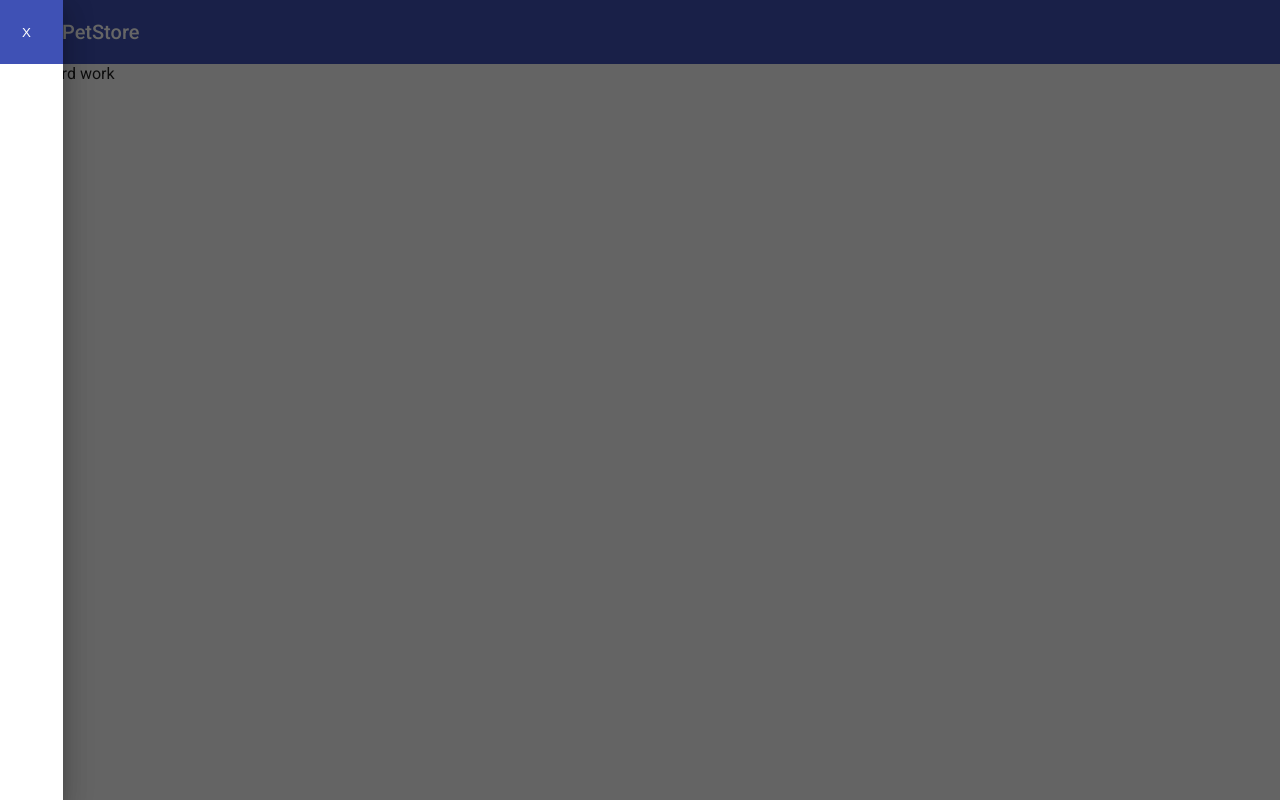
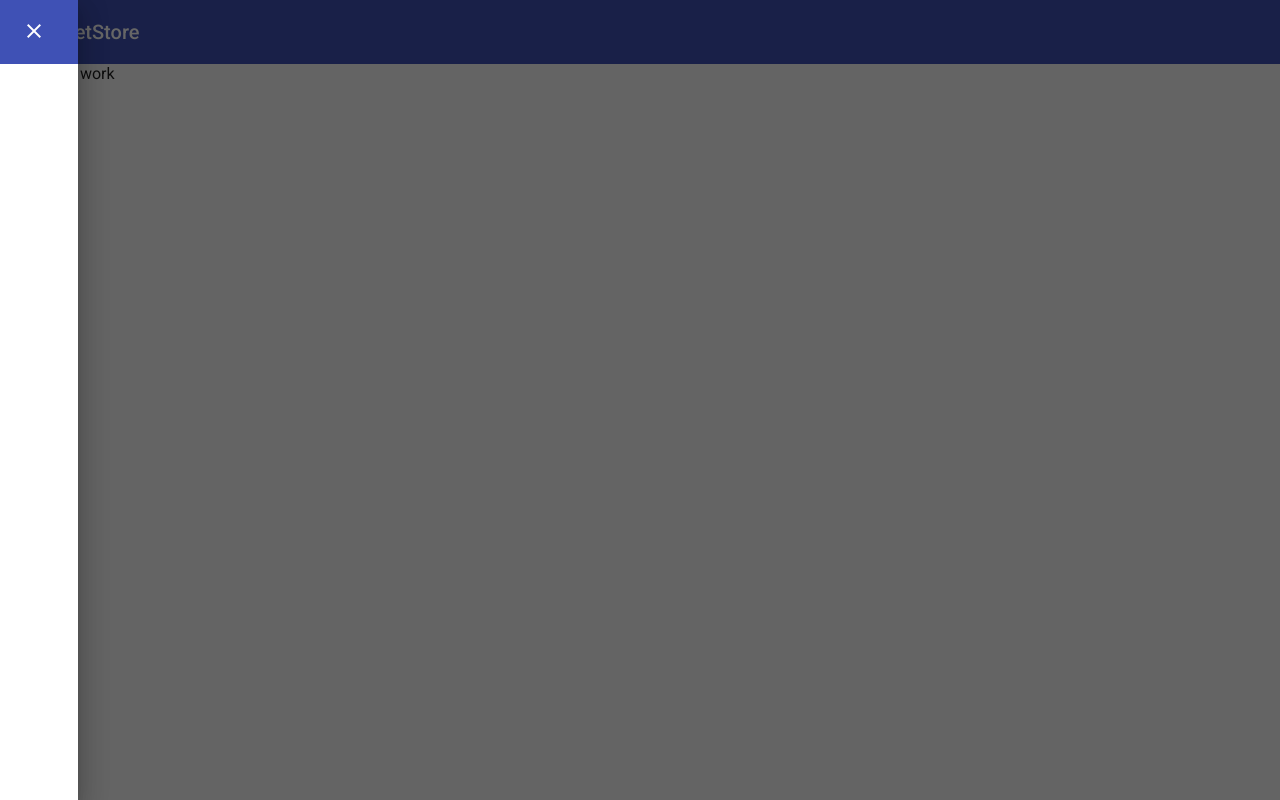
Before and after one commit to Douglas-Felipe/Bootcamp, an Angular app in the folder petstore/: page / in a window 1280 px wide. Both pictures are taken after a click on the button "menu". Built offline with nearby package versions, Linux system fonts and the light colour scheme.

Commit message:
Definindo a url da API e criando as interfaces principais do projeto

```diff
--- a/petstore/src/app/app.component.html
+++ b/petstore/src/app/app.component.html
@@ -2,7 +2,9 @@
 <mat-sidenav-container>
   <mat-sidenav #sidenav mode="over">
     <mat-toolbar color="primary">
-        <button mat-icon-button aria-label="Menu" class="header-button" (click)="sidenav.toggle()">X</button>
+        <button mat-icon-button aria-label="Menu" class="header-button" (click)="sidenav.toggle()">
+          <mat-icon>close</mat-icon>
+        </button>
     </mat-toolbar>
   </mat-sidenav>
   <mat-sidenav-content>
--- a/petstore/src/environments/environment.prod.ts
+++ b/petstore/src/environments/environment.prod.ts
@@ -1,3 +1,4 @@
 export const environment = {
-  production: true
+  production: true,
+  apiUrl: 'https://petshop-sp.ue.r.appspot.com'
 };
--- a/petstore/src/environments/environment.ts
+++ b/petstore/src/environments/environment.ts
@@ -3,7 +3,8 @@
 // The list of file replacements can be found in `angular.json`.
 
 export const environment = {
-  production: false
+  production: false,
+  apiUrl: 'https://petshop-sp.ue.r.appspot.com'
 };
 
 /*
```
Also changed, not shown: petstore/src/app/interfaces/categories.ts (added, +7 -0 lines), petstore/src/app/interfaces/parameters.ts (added, +23 -0 lines), petstore/src/app/interfaces/product.ts (added, +32 -0 lines).
